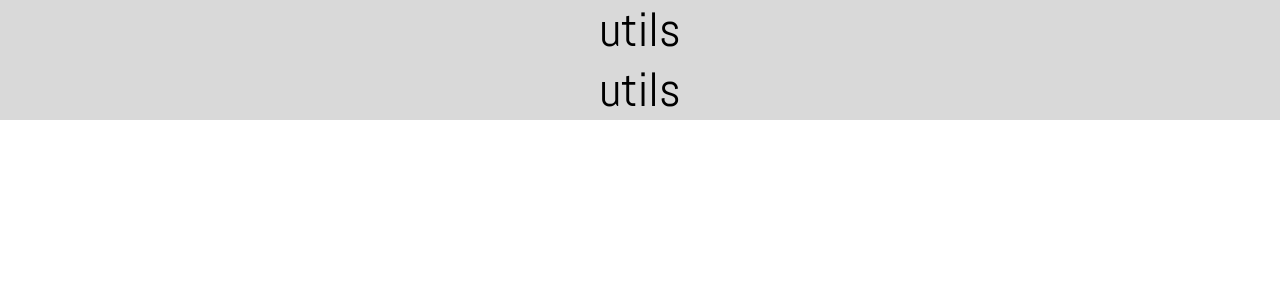
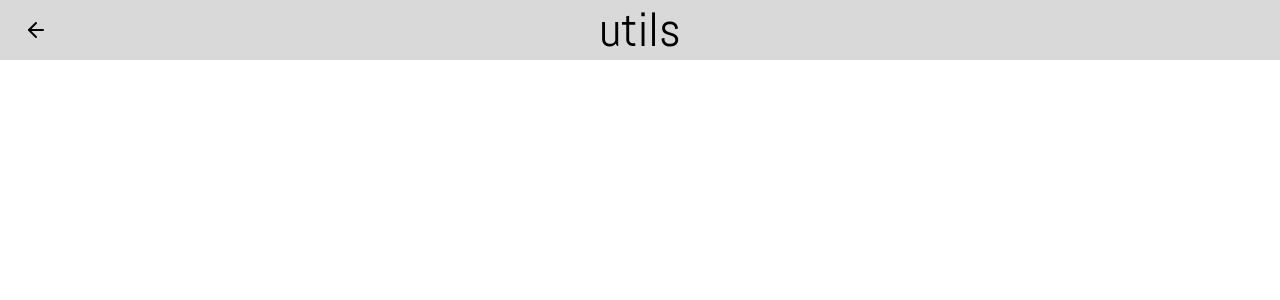
Before and after one commit to hzzy5/utils, a React (Vite) app in the folder app/: page / in a window 1280 px wide. Shown: the top 300 px of the page. Built offline with nearby package versions, Linux system fonts and the light colour scheme.

Commit message:
back button

```diff
--- a/app/package.json
+++ b/app/package.json
@@ -11,6 +11,7 @@
   },
   "dependencies": {
     "@tailwindcss/vite": "^4.3.3",
+    "lucide-react": "^1.55.0",
     "react": "^19.2.8",
     "react-dom": "^19.2.8",
     "react-router": "^8.4.0",
--- a/app/src/app/layout/AppLayout.tsx
+++ b/app/src/app/layout/AppLayout.tsx
@@ -5,15 +5,10 @@ import BotBar from "./botbar/BotBar";
 function AppLayout() {
   return (
     <>
-      <header>
-        <TopBar></TopBar>
-      </header>
-      <body>
+      <TopBar></TopBar>
+      <main>
         <Outlet></Outlet>
-      </body>
-      <footer>
-        <BotBar></BotBar>
-      </footer>
+      </main>
     </>
   );
 }
--- a/app/src/app/layout/botbar/BotBar.tsx
+++ b/app/src/app/layout/botbar/BotBar.tsx
@@ -1,11 +1,7 @@
 function BotBar() {
   return (
     <>
-      <div className="bg-[#d9d9d9] h-15 items-center justify-center flex sticky bottom-0">
-        <h1 className="text-5xl justify-center items-center [font-family:'Abel']">
-          utils
-        </h1>
-      </div>
+      <nav className="bg-[#d9d9d9] fixed bottom-0 z-50 grid grid-cols-3 h-16 "></nav>
     </>
   );
 }
--- a/app/src/app/layout/topbar/TopBar.tsx
+++ b/app/src/app/layout/topbar/TopBar.tsx
@@ -1,9 +1,16 @@
-import utils from "/utils.png";
+import { ArrowLeft } from "lucide-react";
 
 function TopBar() {
   return (
     <>
       <div className="bg-[#d9d9d9] h-15 items-center justify-center flex sticky top-0">
+        <button
+          type="button"
+          aria-label="Zurück"
+          className="absolute left-4 top-1/2 -translate-y-1/2 p-2"
+        >
+          <ArrowLeft aria-hidden="true" size={24} />
+        </button>
         <h1 className="text-5xl justify-center items-center [font-family:'Abel']">
           utils
         </h1>
```
Also changed, not shown: 1 other file (tests, documents, lock files or other folders).
